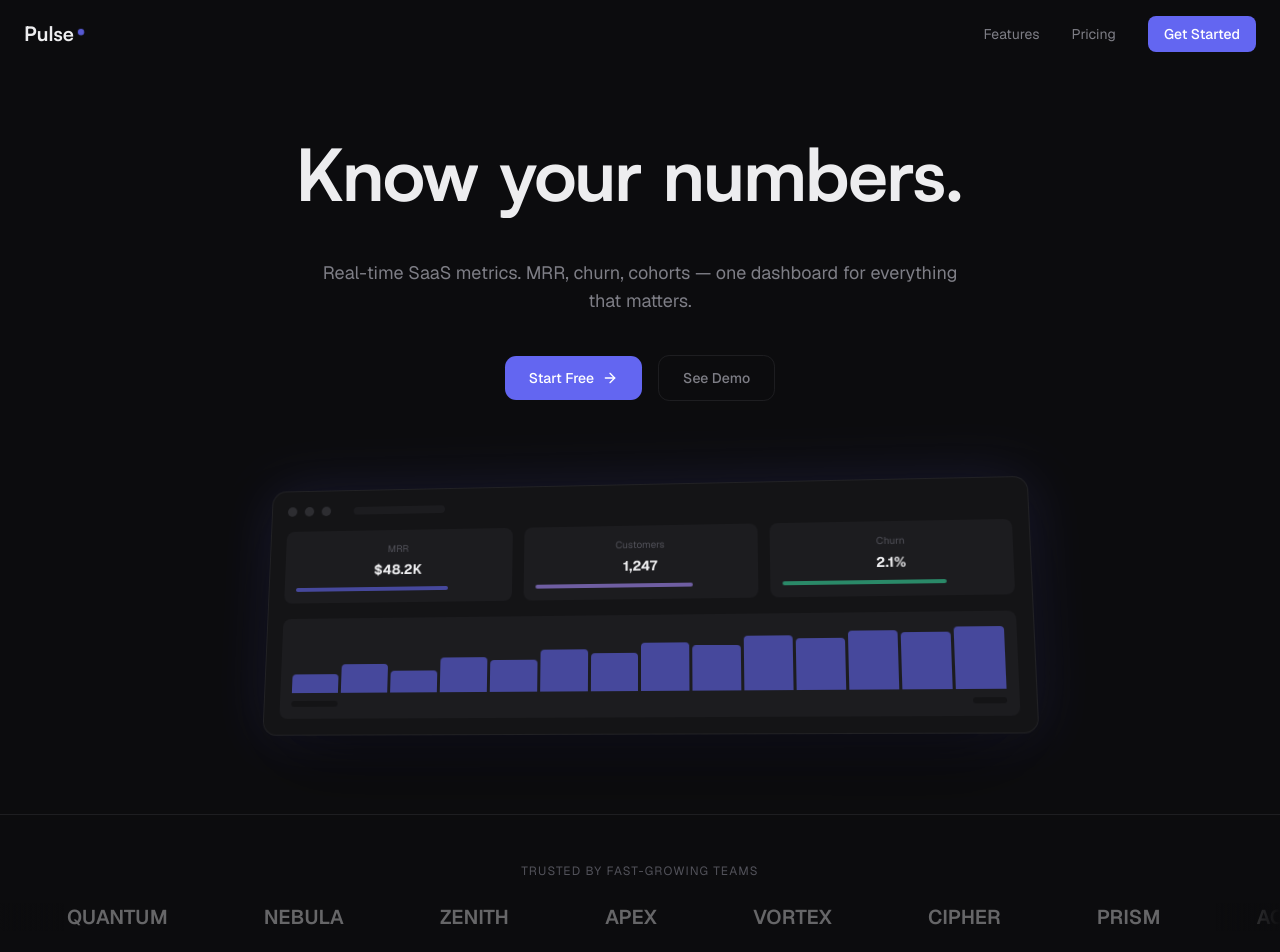
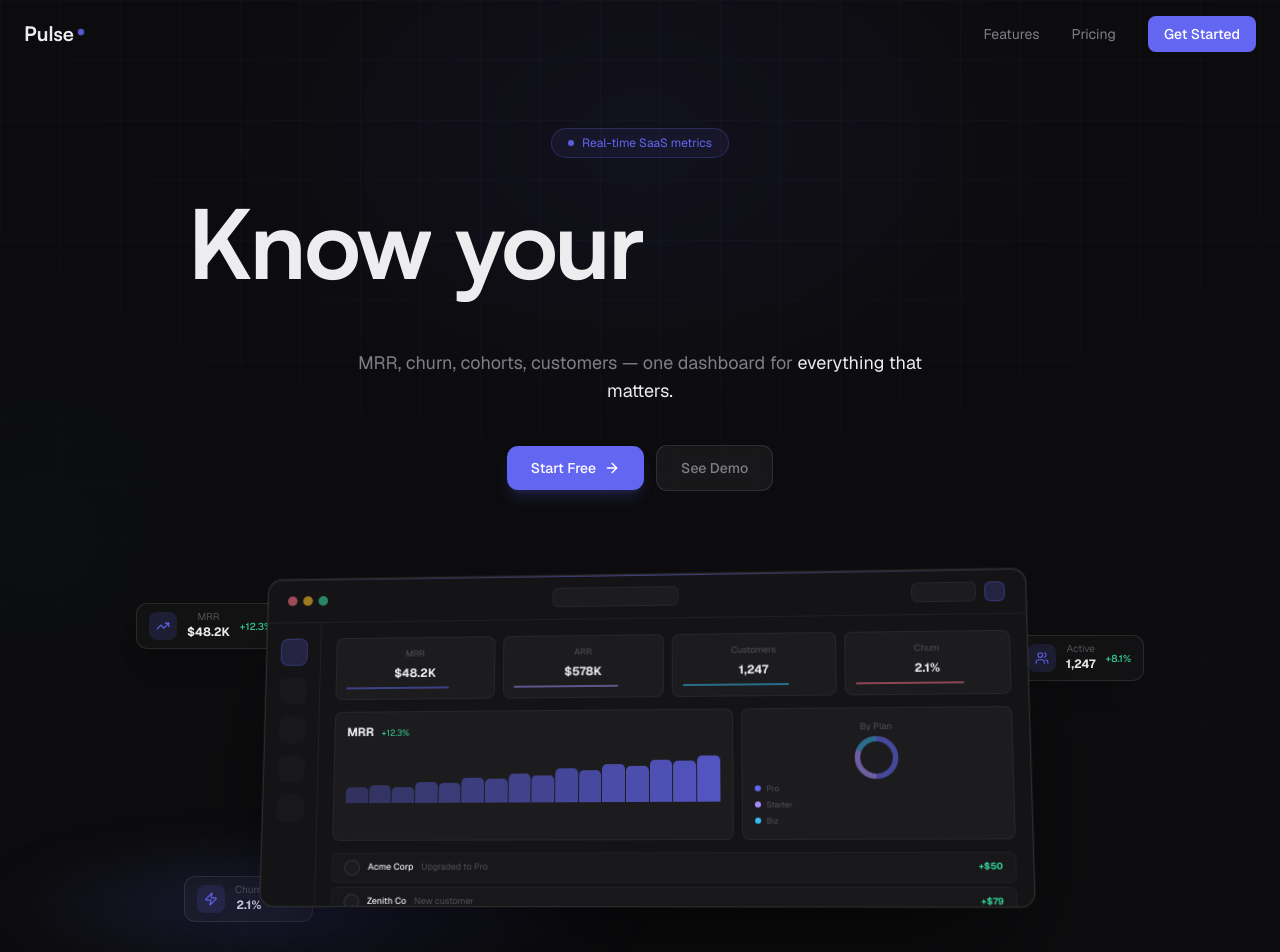
Before and after one commit to Mars375/pulse, a Next.js app: page / in a window 1280 px wide. Shown: the top 952 px of the page. Built offline with nearby package versions, Linux system fonts and the light colour scheme.

Commit message:
feat: landing page visual depth — grid bg, gradient orbs, 3D mockup, floating badges

```diff
--- a/src/components/marketing/hero.tsx
+++ b/src/components/marketing/hero.tsx
@@ -2,10 +2,43 @@
 
 import { useCallback, useEffect, useRef, useState } from "react";
 import Link from "next/link";
-import { ArrowRight } from "lucide-react";
+import { ArrowRight, TrendingUp, Users, Zap } from "lucide-react";
 import { cn } from "@/lib/utils";
 
 const WORDS = ["Know", "your", "numbers."];
+
+/* Floating stat badge */
+function FloatBadge({
+  className,
+  icon: Icon,
+  label,
+  value,
+  trend,
+}: {
+  className?: string;
+  icon: React.ElementType;
+  label: string;
+  value: string;
+  trend: string;
+}) {
+  return (
+    <div
+      className={cn(
+        "absolute hidden lg:flex items-center gap-2.5 rounded-xl border border-white/10 bg-bg-surface-1/80 backdrop-blur-md px-3 py-2 shadow-xl",
+        className
+      )}
+    >
+      <div className="flex h-7 w-7 shrink-0 items-center justify-center rounded-lg bg-accent-primary/15">
+        <Icon className="h-3.5 w-3.5 text-accent-primary" />
+      </div>
+      <div>
+        <p className="text-[10px] text-text-tertiary leading-none mb-0.5">{label}</p>
+        <p className="font-mono text-xs font-bold text-text-primary">{value}</p>
+      </div>
+      <span className="text-[10px] font-medium text-positive">{trend}</span>
+    </div>
+  );
+}
 
 export function Hero() {
   const [revealedCount, setRevealedCount] = useState(0);
@@ -16,10 +49,7 @@ export function Hero() {
   useEffect(() => {
     const interval = setInterval(() => {
       setRevealedCount((prev) => {
-        if (prev >= WORDS.length) {
-          clearInterval(interval);
-          return prev;
-        }
+        if (prev >= WORDS.length) { clearInterval(interval); return prev; }
         return prev + 1;
       });
     }, 180);
@@ -36,36 +66,88 @@ export function Hero() {
   const handleMouseMove = useCallback((e: React.MouseEvent) => {
     if (!mockupRef.current) return;
     const rect = mockupRef.current.getBoundingClientRect();
-    const centerX = rect.left + rect.width / 2;
-    const centerY = rect.top + rect.height / 2;
-    const x = ((e.clientY - centerY) / rect.height) * 3;
-    const y = ((e.clientX - centerX) / rect.width) * -3;
+    const x = ((e.clientY - rect.top - rect.height / 2) / rect.height) * 3;
+    const y = ((e.clientX - rect.left - rect.width / 2) / rect.width) * -3;
     setTilt({ x, y });
   }, []);
 
-  const handleMouseLeave = useCallback(() => {
-    setTilt({ x: 0, y: 0 });
-  }, []);
+  const handleMouseLeave = useCallback(() => setTilt({ x: 0, y: 0 }), []);
 
   return (
     <section
-      className="relative pt-32 pb-20 overflow-hidden"
+      className="relative min-h-[90vh] pt-32 pb-24 overflow-hidden flex flex-col justify-center"
       onMouseMove={handleMouseMove}
       onMouseLeave={handleMouseLeave}
     >
-      <div className="mx-auto max-w-5xl px-6 text-center">
+      {/* ── Background atmosphere ── */}
+
+      {/* Grid lines */}
+      <div
+        className="pointer-events-none absolute inset-0"
+        style={{
+          backgroundImage: `
+            linear-gradient(rgba(99,102,241,0.04) 1px, transparent 1px),
+            linear-gradient(90deg, rgba(99,102,241,0.04) 1px, transparent 1px)
+          `,
+          backgroundSize: "60px 60px",
+        }}
+      />
+
+      {/* Radial gradient orbs */}
+      <div
+        className="pointer-events-none absolute -top-40 left-1/2 -translate-x-1/2 h-[600px] w-[900px] rounded-full opacity-30"
+        style={{
+          background: "radial-gradient(ellipse at center, rgba(99,102,241,0.25) 0%, rgba(139,92,246,0.1) 40%, transparent 70%)",
+          filter: "blur(60px)",
+        }}
+      />
+      <div
+        className="pointer-events-none absolute top-1/3 -left-40 h-[400px] w-[400px] rounded-full opacity-20"
+        style={{
+          background: "radial-gradient(circle, rgba(56,189,248,0.2) 0%, transparent 70%)",
+          filter: "blur(60px)",
+        }}
+      />
+      <div
+        className="pointer-events-none absolute top-1/2 -right-20 h-[350px] w-[350px] rounded-full opacity-15"
+        style={{
+          background: "radial-gradient(circle, rgba(167,139,250,0.25) 0%, transparent 70%)",
+          filter: "blur(50px)",
+        }}
+      />
+
+      {/* Vignette */}
+      <div
+        className="pointer-events-none absolute inset-0"
+        style={{
+          background: "radial-gradient(ellipse 80% 60% at 50% 0%, transparent 40%, rgba(12,12,14,0.7) 100%)",
+        }}
+      />
+
+      {/* ── Content ── */}
+      <div className="relative mx-auto w-full max-w-5xl px-6 text-center">
+
+        {/* Label pill */}
+        <div
+          className={cn(
+            "mb-6 inline-flex items-center gap-2 rounded-full border border-accent-primary/25 bg-accent-primary/8 px-4 py-1.5 text-xs text-accent-primary transition-all duration-500",
+            subtitleVisible || revealedCount > 0 ? "opacity-100" : "opacity-0"
+          )}
+        >
+          <span className="h-1.5 w-1.5 rounded-full bg-accent-primary animate-pulse" />
+          Real-time SaaS metrics
+        </div>
+
         {/* Headline */}
-        <h1 className="font-satoshi text-5xl font-bold leading-tight tracking-tight sm:text-6xl md:text-7xl">
+        <h1 className="font-satoshi text-5xl font-bold leading-tight tracking-tight sm:text-6xl md:text-7xl lg:text-8xl">
           {WORDS.map((word, i) => (
-            <span key={word} className="inline-block mr-[0.3em] overflow-hidden">
+            <span key={word} className={cn("inline-block mr-[0.25em] overflow-hidden", word === "numbers." && "text-transparent bg-clip-text")} style={word === "numbers." ? { backgroundImage: "linear-gradient(135deg, #6366F1, #A78BFA)" } : {}}>
               <span
-                className={cn(
-                  "inline-block transition-transform duration-500 ease-out",
-                  i < revealedCount
-                    ? "translate-y-0"
-                    : "translate-y-[110%]"
-                )}
-                style={{ transitionDelay: `${i * 80}ms` }}
+                className="inline-block transition-transform duration-500 ease-out"
+                style={{
+                  transform: i < revealedCount ? "translateY(0)" : "translateY(110%)",
+                  transitionDelay: `${i * 80}ms`,
+                }}
               >
                 {word}
               </span>
@@ -75,96 +157,207 @@ export function Hero() {
 
         {/* Subheadline */}
         <p
-          className={cn(
-            "mx-auto mt-6 max-w-2xl text-lg text-text-secondary transition-all duration-700",
-            subtitleVisible ? "opacity-100 translate-y-0" : "opacity-0 translate-y-4"
-          )}
+          className="mx-auto mt-6 max-w-xl text-base text-text-secondary transition-all duration-700 sm:text-lg"
+          style={{
+            opacity: subtitleVisible ? 1 : 0,
+            transform: subtitleVisible ? "translateY(0)" : "translateY(16px)",
+          }}
         >
-          Real-time SaaS metrics. MRR, churn, cohorts — one dashboard for
-          everything that matters.
+          MRR, churn, cohorts, customers — one dashboard for{" "}
+          <span className="text-text-primary">everything that matters.</span>
         </p>
 
-        {/* CTA buttons */}
+        {/* CTAs */}
         <div
-          className={cn(
-            "mt-10 flex flex-col items-center justify-center gap-4 sm:flex-row transition-all duration-700 delay-200",
-            subtitleVisible ? "opacity-100 translate-y-0" : "opacity-0 translate-y-4"
-          )}
+          className="mt-10 flex flex-col items-center justify-center gap-3 sm:flex-row transition-all duration-700"
+          style={{
+            opacity: subtitleVisible ? 1 : 0,
+            transform: subtitleVisible ? "translateY(0)" : "translateY(16px)",
+            transitionDelay: "150ms",
+          }}
         >
           <Link
             href="/sign-up"
-            className="inline-flex items-center gap-2 rounded-xl bg-accent-primary px-6 py-3 text-sm font-medium text-white transition-colors hover:bg-accent-primary-hover"
+            className="group inline-flex items-center gap-2 rounded-xl bg-accent-primary px-6 py-3 text-sm font-medium text-white shadow-lg shadow-accent-primary/20 transition-all hover:bg-accent-primary-hover hover:shadow-accent-primary/30 hover:-translate-y-0.5"
           >
             Start Free
-            <ArrowRight className="h-4 w-4" />
+            <ArrowRight className="h-4 w-4 transition-transform group-hover:translate-x-0.5" />
           </Link>
           <Link
             href="/overview"
-            className="inline-flex items-center gap-2 rounded-xl border border-border-default px-6 py-3 text-sm font-medium text-text-secondary transition-colors hover:border-text-tertiary hover:text-text-primary"
+            className="inline-flex items-center gap-2 rounded-xl border border-white/10 bg-white/5 px-6 py-3 text-sm font-medium text-text-secondary backdrop-blur-sm transition-all hover:border-white/20 hover:bg-white/8 hover:text-text-primary"
           >
             See Demo
           </Link>
         </div>
 
         {/* Dashboard mockup */}
-        <div className="mt-20 flex justify-center [perspective:1200px]">
+        <div
+          className="relative mt-20 flex justify-center [perspective:1400px]"
+          style={{
+            opacity: subtitleVisible ? 1 : 0,
+            transition: "opacity 0.8s ease 0.4s",
+          }}
+        >
+          {/* Floating badges */}
+          <FloatBadge
+            className="-left-4 top-8 animate-[float_4s_ease-in-out_infinite]"
+            icon={TrendingUp}
+            label="MRR"
+            value="$48.2K"
+            trend="+12.3%"
+          />
+          <FloatBadge
+            className="-right-4 top-16 animate-[float_4s_ease-in-out_0.8s_infinite]"
+            icon={Users}
+            label="Active"
+            value="1,247"
+            trend="+8.1%"
+          />
+          <FloatBadge
+            className="left-8 -bottom-4 animate-[float_4s_ease-in-out_1.6s_infinite]"
+            icon={Zap}
+            label="Churn"
+            value="2.1%"
+            trend="-0.4%"
+          />
+
+          {/* Glow under mockup */}
+          <div
+            className="pointer-events-none absolute bottom-0 left-1/2 -translate-x-1/2 h-24 w-2/3 rounded-full"
+            style={{
+              background: "radial-gradient(ellipse, rgba(99,102,241,0.3) 0%, transparent 70%)",
+              filter: "blur(30px)",
+              transform: "translateX(-50%) translateY(50%)",
+            }}
+          />
+
           <div
             ref={mockupRef}
-            className="relative w-full max-w-3xl rounded-2xl border border-border-default bg-bg-surface-1 p-4 shadow-2xl transition-transform duration-200 ease-out"
+            className="relative w-full max-w-3xl rounded-2xl border border-white/10 bg-bg-surface-1 shadow-2xl transition-transform duration-200 ease-out overflow-hidden"
             style={{
-              transform: `rotateX(${8 + tilt.x}deg) rotateY(${-5 + tilt.y}deg)`,
-              boxShadow: "0 40px 80px -20px rgba(0,0,0,0.5), 0 0 60px rgba(99,102,241,0.15)",
+              transform: `rotateX(${6 + tilt.x}deg) rotateY(${-4 + tilt.y}deg)`,
+              boxShadow: "0 60px 120px -30px rgba(0,0,0,0.7), 0 0 0 1px rgba(255,255,255,0.05), inset 0 1px 0 rgba(255,255,255,0.05)",
             }}
           >
+            {/* Inner glow top */}
+            <div className="pointer-events-none absolute inset-x-0 top-0 h-px bg-gradient-to-r from-transparent via-accent-primary/50 to-transparent" />
+
             {/* Top bar */}
-            <div className="flex items-center gap-2 mb-4">
-              <div className="h-2.5 w-2.5 rounded-full bg-text-tertiary/40" />
-              <div className="h-2.5 w-2.5 rounded-full bg-text-tertiary/40" />
-              <div className="h-2.5 w-2.5 rounded-full bg-text-tertiary/40" />
-              <div className="ml-4 h-2 w-24 rounded bg-bg-surface-2" />
+            <div className="flex items-center justify-between border-b border-white/5 px-5 py-3">
+              <div className="flex items-center gap-1.5">
+                <div className="h-2.5 w-2.5 rounded-full bg-negative/60" />
+                <div className="h-2.5 w-2.5 rounded-full bg-warning/60" />
+                <div className="h-2.5 w-2.5 rounded-full bg-positive/60" />
+              </div>
+              <div className="h-5 w-32 rounded-md bg-bg-surface-2 border border-white/5" />
+              <div className="flex gap-2">
+                <div className="h-5 w-16 rounded-md bg-bg-surface-2 border border-white/5" />
+                <div className="h-5 w-5 rounded-md bg-accent-primary/20 border border-accent-primary/30" />
+              </div>
             </div>
 
+            <div className="flex h-72">
+              {/* Sidebar */}
+              <div className="w-14 shrink-0 border-r border-white/5 bg-bg-surface-1/50 flex flex-col items-center gap-3 pt-4">
+                <div className="h-7 w-7 rounded-lg bg-accent-primary/20 border border-accent-primary/30" />
+                {[...Array(4)].map((_, i) => (
+                  <div key={i} className="h-7 w-7 rounded-lg bg-bg-surface-2/60" />
+                ))}
+              </div>
+
+              {/* Main content */}
+              <div className="flex-1 p-4 space-y-3 overflow-hidden">
                 {/* KPI row */}
-            <div className="grid grid-cols-3 gap-3 mb-4">
+                <div className="grid grid-cols-4 gap-2">
                   {[
-                { label: "MRR", value: "$48.2K", color: "bg-chart-1" },
-                { label: "Customers", value: "1,247", color: "bg-chart-2" },
-                { label: "Churn", value: "2.1%", color: "bg-positive" },
+                    { label: "MRR", value: "$48.2K", color: "bg-chart-1", up: true },
+                    { label: "ARR", value: "$578K", color: "bg-chart-2", up: true },
+                    { label: "Customers", value: "1,247", color: "bg-chart-3", up: true },
+                    { label: "Churn", value: "2.1%", color: "bg-negative", up: false },
                   ].map((kpi) => (
-                <div
-                  key={kpi.label}
-                  className="rounded-lg bg-bg-surface-2 p-3"
-                >
-                  <div className="text-[10px] text-text-tertiary">{kpi.label}</div>
-                  <div className="mt-1 font-mono text-sm font-bold text-text-primary">
-                    {kpi.value}
-                  </div>
-                  <div className={cn("mt-2 h-1 w-3/4 rounded-full", kpi.color, "opacity-60")} />
+                    <div key={kpi.label} className="rounded-lg bg-bg-surface-2 p-2.5 border border-white/5">
+                      <div className="text-[9px] text-text-tertiary mb-1">{kpi.label}</div>
+                      <div className="font-mono text-xs font-bold text-text-primary">{kpi.value}</div>
+                      <div className={cn("mt-1.5 h-0.5 w-3/4 rounded-full opacity-50", kpi.color)} />
                     </div>
                   ))}
                 </div>
 
-            {/* Mini chart area */}
-            <div className="rounded-lg bg-bg-surface-2 p-3">
-              <div className="flex items-end gap-[3px] h-16">
-                {[30, 45, 35, 55, 50, 65, 60, 75, 70, 85, 80, 90, 88, 95].map(
-                  (h, i) => (
+                {/* Charts row */}
+                <div className="grid grid-cols-5 gap-2">
+                  {/* Area chart */}
+                  <div className="col-span-3 rounded-lg bg-bg-surface-2 p-3 border border-white/5">
+                    <div className="mb-2 flex items-baseline gap-2">
+                      <span className="font-mono text-xs font-bold text-text-primary">MRR</span>
+                      <span className="text-[9px] text-positive">+12.3%</span>
+                    </div>
+                    <div className="flex items-end gap-px h-14">
+                      {[28, 32, 29, 38, 35, 45, 42, 52, 49, 60, 58, 68, 65, 75, 73, 82].map((h, i) => (
                         <div
                           key={i}
-                      className="flex-1 rounded-t bg-accent-primary/60"
-                      style={{ height: `${h}%` }}
+                          className="flex-1 rounded-t-sm"
+                          style={{
+                            height: `${h}%`,
+                            background: `rgba(99,102,241,${0.3 + (i / 16) * 0.5})`,
+                          }}
                         />
-                  )
-                )}
+                      ))}
                     </div>
-              <div className="mt-2 flex justify-between">
-                <div className="h-1.5 w-12 rounded bg-bg-surface-1" />
-                <div className="h-1.5 w-8 rounded bg-bg-surface-1" />
+                  </div>
+
+                  {/* Donut */}
+                  <div className="col-span-2 rounded-lg bg-bg-surface-2 p-3 border border-white/5 flex flex-col justify-between">
+                    <div className="text-[9px] text-text-tertiary">By Plan</div>
+                    <div className="flex items-center justify-center">
+                      <div className="relative h-12 w-12">
+                        <svg viewBox="0 0 36 36" className="h-full w-full -rotate-90">
+                          <circle cx="18" cy="18" r="14" fill="none" stroke="rgba(99,102,241,0.6)" strokeWidth="4" strokeDasharray="44 44" />
+                          <circle cx="18" cy="18" r="14" fill="none" stroke="rgba(167,139,250,0.6)" strokeWidth="4" strokeDasharray="27 61" strokeDashoffset="-44" />
+                          <circle cx="18" cy="18" r="14" fill="none" stroke="rgba(56,189,248,0.5)" strokeWidth="4" strokeDasharray="17 71" strokeDashoffset="-71" />
+                        </svg>
+                      </div>
+                    </div>
+                    <div className="space-y-1">
+                      {[["Pro", "bg-chart-1"], ["Starter", "bg-chart-2"], ["Biz", "bg-chart-3"]].map(([name, color]) => (
+                        <div key={name} className="flex items-center gap-1.5">
+                          <div className={cn("h-1.5 w-1.5 rounded-full", color)} />
+                          <span className="text-[8px] text-text-tertiary">{name}</span>
+                        </div>
+                      ))}
+                    </div>
+                  </div>
+                </div>
+
+                {/* Activity rows */}
+                <div className="space-y-1">
+                  {[
+                    { name: "Acme Corp", action: "Upgraded to Pro", delta: "+$50", color: "text-positive" },
+                    { name: "Zenith Co", action: "New customer", delta: "+$79", color: "text-positive" },
+                    { name: "Nebula Ltd", action: "Churned", delta: "-$29", color: "text-negative" },
+                  ].map((row) => (
+                    <div key={row.name} className="flex items-center justify-between rounded-md bg-bg-surface-2/50 px-3 py-1.5 border border-white/3">
+                      <div className="flex items-center gap-2">
+                        <div className="h-4 w-4 rounded-full bg-bg-surface-2 border border-white/10" />
+                        <span className="text-[9px] font-medium text-text-primary">{row.name}</span>
+                        <span className="text-[9px] text-text-tertiary">{row.action}</span>
+                      </div>
+                      <span className={cn("font-mono text-[9px] font-bold", row.color)}>{row.delta}</span>
+                    </div>
+                  ))}
                 </div>
               </div>
             </div>
           </div>
         </div>
+      </div>
+
+      <style>{`
+        @keyframes float {
+          0%, 100% { transform: translateY(0px); }
+          50% { transform: translateY(-8px); }
+        }
+      `}</style>
     </section>
   );
 }
--- a/src/components/marketing/trusted-by.tsx
+++ b/src/components/marketing/trusted-by.tsx
@@ -3,55 +3,48 @@
 import { cn } from "@/lib/utils";
 
 const LOGOS = [
-  "ACME",
-  "QUANTUM",
-  "NEBULA",
-  "ZENITH",
-  "APEX",
-  "VORTEX",
-  "CIPHER",
-  "PRISM",
+  { name: "ACME", mrr: "$12K MRR" },
+  { name: "QUANTUM", mrr: "$89K MRR" },
+  { name: "NEBULA", mrr: "$34K MRR" },
+  { name: "ZENITH", mrr: "$156K MRR" },
+  { name: "APEX", mrr: "$22K MRR" },
+  { name: "VORTEX", mrr: "$67K MRR" },
+  { name: "CIPHER", mrr: "$45K MRR" },
+  { name: "PRISM", mrr: "$91K MRR" },
 ] as const;
 
 export function TrustedBy() {
+  const doubled = [...LOGOS, ...LOGOS];
+
   return (
-    <section className="border-y border-border-default py-12 overflow-hidden">
-      <p className="mb-6 text-center text-xs uppercase tracking-widest text-text-tertiary">
-        Trusted by fast-growing teams
+    <section className="border-y border-white/5 py-10 overflow-hidden bg-bg-surface-1/30">
+      <p className="mb-8 text-center text-[11px] uppercase tracking-[0.2em] text-text-tertiary">
+        Trusted by fast-growing SaaS teams
       </p>
       <div className="relative">
-        {/* Fade edges */}
-        <div className="pointer-events-none absolute inset-y-0 left-0 z-10 w-16 bg-gradient-to-r from-bg-primary to-transparent" />
-        <div className="pointer-events-none absolute inset-y-0 right-0 z-10 w-16 bg-gradient-to-l from-bg-primary to-transparent" />
+        <div className="pointer-events-none absolute inset-y-0 left-0 z-10 w-24 bg-gradient-to-r from-bg-primary to-transparent" />
+        <div className="pointer-events-none absolute inset-y-0 right-0 z-10 w-24 bg-gradient-to-l from-bg-primary to-transparent" />
 
-        <div className="flex animate-marquee whitespace-nowrap">
-          {[...LOGOS, ...LOGOS].map((name, i) => (
-            <span
-              key={`${name}-${i}`}
-              className={cn(
-                "mx-8 inline-block font-mono text-lg font-semibold uppercase text-text-primary opacity-40 select-none",
-                "sm:mx-12 sm:text-xl"
-              )}
+        <div
+          className="flex whitespace-nowrap"
+          style={{ animation: "marquee 35s linear infinite" }}
+        >
+          {doubled.map((logo, i) => (
+            <div
+              key={`${logo.name}-${i}`}
+              className="mx-8 inline-flex items-center gap-3 select-none sm:mx-12"
             >
-              {name}
-            </span>
+              <span className={cn("font-mono text-sm font-bold uppercase tracking-wider text-text-primary/30")}>
+                {logo.name}
+              </span>
+              <span className="font-mono text-[10px] text-text-tertiary/50 tabular-nums">
+                {logo.mrr}
+              </span>
+              <span className="text-text-tertiary/20">·</span>
+            </div>
           ))}
         </div>
       </div>
-
-      <style jsx>{`
-        @keyframes marquee {
-          0% {
-            transform: translateX(0);
-          }
-          100% {
-            transform: translateX(-50%);
-          }
-        }
-        .animate-marquee {
-          animation: marquee 30s linear infinite;
-        }
-      `}</style>
     </section>
   );
 }
```
Also changed, not shown: src/app/globals.css (+16 -0 lines). Lines whose indentation alone changed are shown as unchanged.
